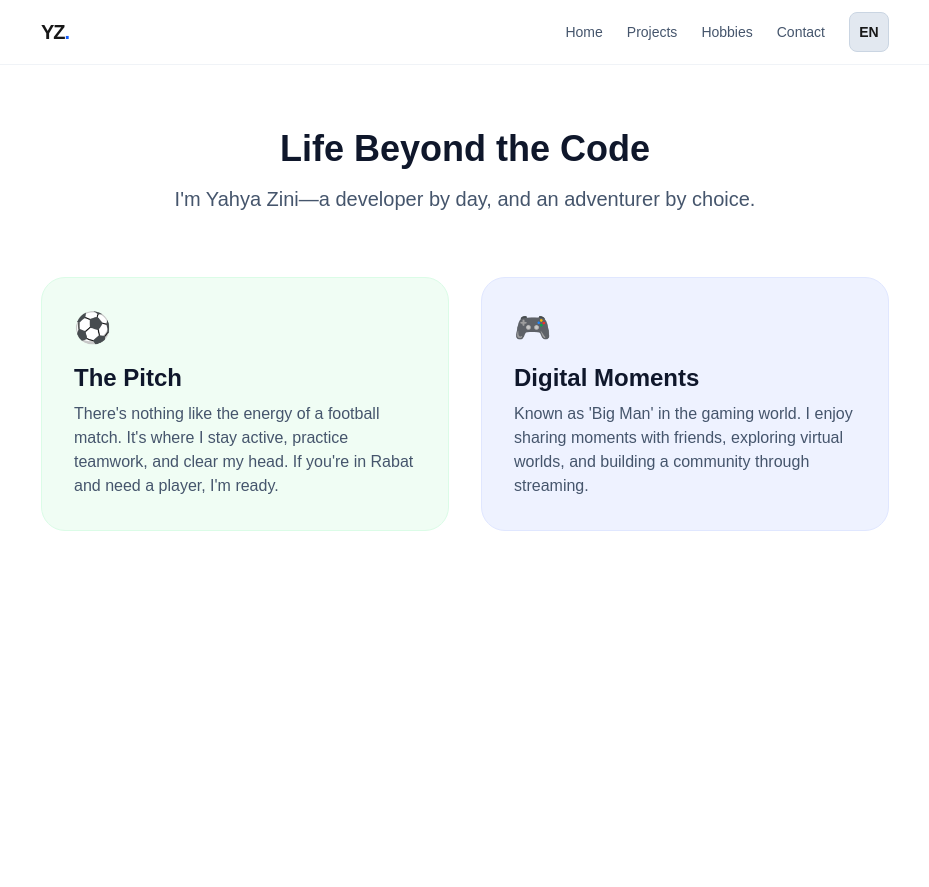
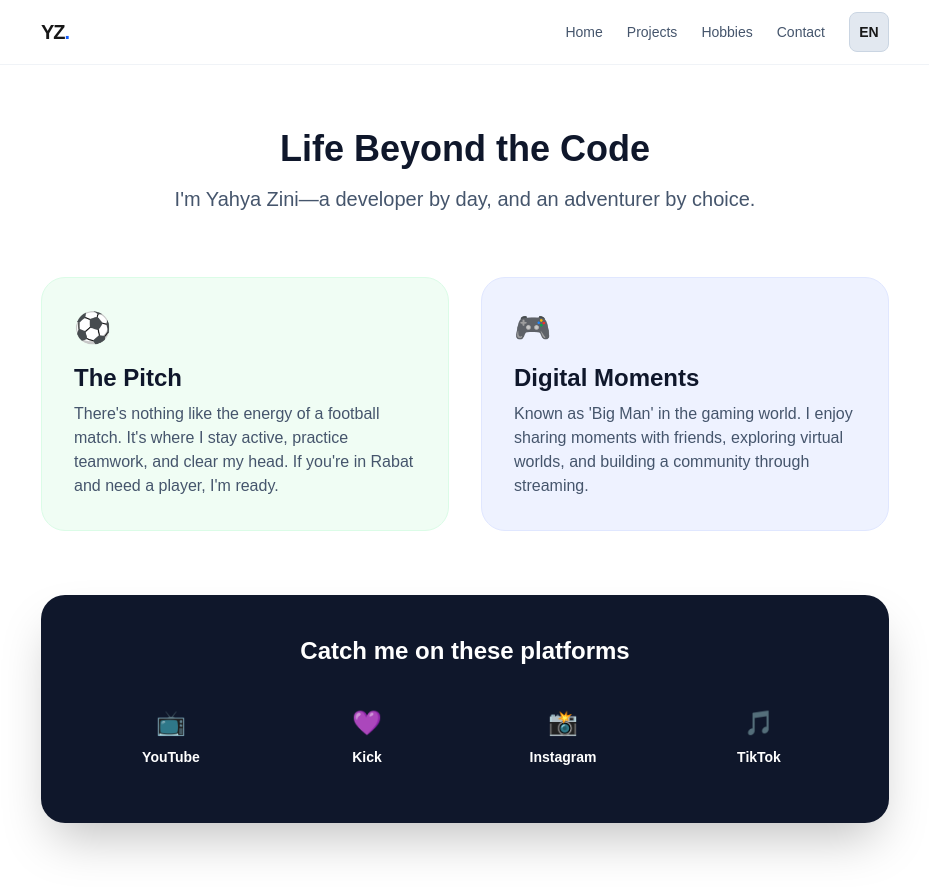
Before and after one commit to 0ZEUS01/yahya-portfolio, a Next.js app: page /contact/hobbies in a window 1280 px wide. Shown: the whole page, without its empty margins (171-1100 px from the left). Before the commit the page ends 800 px from the top, so only its background shows below. Built offline with nearby package versions, Linux system fonts and the light colour scheme.

Commit message:
fixing vercel parms issue with string params

```diff
--- a/src/app/[lang]/hobbies/page.tsx
+++ b/src/app/[lang]/hobbies/page.tsx
@@ -1,11 +1,15 @@
 import { getDictionary } from '@/dictionaries/dictionary';
 
-export default async function HobbiesPage(props: { params: Promise<{ lang: 'en' | 'fr' }> }) {
-  const { lang } = await props.params;
+export default async function HobbiesPage(props: { params: Promise<{ lang: string }> }) {
+  const params = await props.params;
+
+  const lang = params.lang as 'en' | 'fr';
+
   const dict = await getDictionary(lang);
 
   return (
     <main className="max-w-4xl mx-auto py-16 px-6">
+
       <div className="text-center mb-16">
         <h1 className="text-4xl font-extrabold mb-4 text-slate-900 dark:text-white">
           {dict.hobbies.title}
@@ -18,17 +22,49 @@ export default async function HobbiesPage(props: { params: Promise<{ lang: 'en'
       <div className="grid grid-cols-1 md:grid-cols-2 gap-8 mb-16">
         <div className="p-8 rounded-3xl bg-green-50 dark:bg-green-900/10 border border-green-100 dark:border-green-900/30">
           <span className="text-3xl">⚽</span>
-          <h2 className="text-2xl font-bold mt-4 mb-2 text-slate-900 dark:text-white">{dict.hobbies.footballTitle}</h2>
-          <p className="text-slate-600 dark:text-slate-400">{dict.hobbies.footballDesc}</p>
+          <h2 className="text-2xl font-bold mt-4 mb-2 text-slate-900 dark:text-white">
+            {dict.hobbies.footballTitle}
+          </h2>
+          <p className="text-slate-600 dark:text-slate-400">
+            {dict.hobbies.footballDesc}
+          </p>
         </div>
 
         <div className="p-8 rounded-3xl bg-indigo-50 dark:bg-indigo-900/10 border border-indigo-100 dark:border-indigo-900/30">
           <span className="text-3xl">🎮</span>
-          <h2 className="text-2xl font-bold mt-4 mb-2 text-slate-900 dark:text-white">{dict.hobbies.gamingTitle}</h2>
-          <p className="text-slate-600 dark:text-slate-400">{dict.hobbies.gamingDesc}</p>
+          <h2 className="text-2xl font-bold mt-4 mb-2 text-slate-900 dark:text-white">
+            {dict.hobbies.gamingTitle}
+          </h2>
+          <p className="text-slate-600 dark:text-slate-400">
+            {dict.hobbies.gamingDesc}
+          </p>
         </div>
       </div>
-      {/* ... keeping your social media buttons identical ... */}
+
+      <div className="bg-slate-900 dark:bg-slate-800 rounded-3xl p-10 text-white shadow-2xl">
+        <h3 className="text-2xl font-bold mb-6 text-center">
+          {dict.hobbies.socials}
+        </h3>
+        <div className="grid grid-cols-2 md:grid-cols-4 gap-4">
+          <a href="#" className="flex flex-col items-center p-4 rounded-xl hover:bg-white/10 transition-colors">
+            <span className="text-2xl mb-2">📺</span>
+            <span className="font-semibold text-sm">YouTube</span>
+          </a>
+          <a href="#" className="flex flex-col items-center p-4 rounded-xl hover:bg-white/10 transition-colors">
+            <span className="text-2xl mb-2">💜</span>
+            <span className="font-semibold text-sm">Kick</span>
+          </a>
+          <a href="#" className="flex flex-col items-center p-4 rounded-xl hover:bg-white/10 transition-colors">
+            <span className="text-2xl mb-2">📸</span>
+            <span className="font-semibold text-sm">Instagram</span>
+          </a>
+          <a href="#" className="flex flex-col items-center p-4 rounded-xl hover:bg-white/10 transition-colors">
+            <span className="text-2xl mb-2">🎵</span>
+            <span className="font-semibold text-sm">TikTok</span>
+          </a>
+        </div>
+      </div>
+
     </main>
   );
 }
--- a/src/app/[lang]/layout.tsx
+++ b/src/app/[lang]/layout.tsx
@@ -23,11 +23,11 @@ export default async function RootLayout({
   params,
 }: Readonly<{
   children: React.ReactNode;
-  params: Promise<{ lang: 'en' | 'fr' }>;
+  params: Promise<{ lang: string }>; // FIX: Changed to string
 }>) {
-  // Await the params to safely extract the language
   const resolvedParams = await params;
-  const lang = resolvedParams.lang;
+  // Safely tell TypeScript we know this is either 'en' or 'fr'
+  const lang = resolvedParams.lang as 'en' | 'fr';
 
   return (
     <html lang={lang}>
--- a/src/app/[lang]/page.tsx
+++ b/src/app/[lang]/page.tsx
@@ -3,11 +3,10 @@ import { MDXRemote } from 'next-mdx-remote/rsc';
 import Image from 'next/image';
 
 // Accept the params from Next.js (Promise in Next 16+)
-export default async function Home(props: { params: Promise<{ lang: 'en' | 'fr' }> }) {
+export default async function Home(props: { params: Promise<{ lang: string }> }) {
   const params = await props.params;
-  const lang = params.lang;
+  const lang = params.lang as 'en' | 'fr';
 
-  // Pass the language to our Markdown engine
   const { metadata, content } = getBioData(lang);
 
   return (
--- a/src/app/[lang]/projects/page.tsx
+++ b/src/app/[lang]/projects/page.tsx
@@ -1,7 +1,8 @@
 import { getProjectsData } from '@/lib/markdown';
 
-export default async function ProjectsPage(props: { params: Promise<{ lang: 'en' | 'fr' }> }) {
-  const { lang } = await props.params;
+export default async function ProjectsPage(props: { params: Promise<{ lang: string }> }) {
+  const params = await props.params;
+  const lang = params.lang as 'en' | 'fr';
   const projects = getProjectsData(lang);
 
   return (
@@ -15,7 +16,7 @@ export default async function ProjectsPage(props: { params: Promise<{ lang: 'en'
           <div key={project.slug} className="p-6 rounded-2xl border border-slate-200 dark:border-slate-800 hover:shadow-lg transition-shadow bg-white dark:bg-slate-900">
             <span className="text-xs font-bold text-blue-600 uppercase">{project.metadata.type}</span>
             <h2 className="text-2xl font-bold mt-2 text-slate-900 dark:text-white">{project.metadata.title}</h2>
-            <p className="text-slate-600 dark:text-slate-400 mt-2 mb-4">
+            <p className="text-slate-600 dark:text-slate-400 mt-2 mb-4 whitespace-pre-wrap">
               {project.content}
             </p>
             <div className="inline-block px-3 py-1 bg-slate-100 dark:bg-slate-800 rounded text-sm font-medium text-slate-700 dark:text-slate-300">
```
